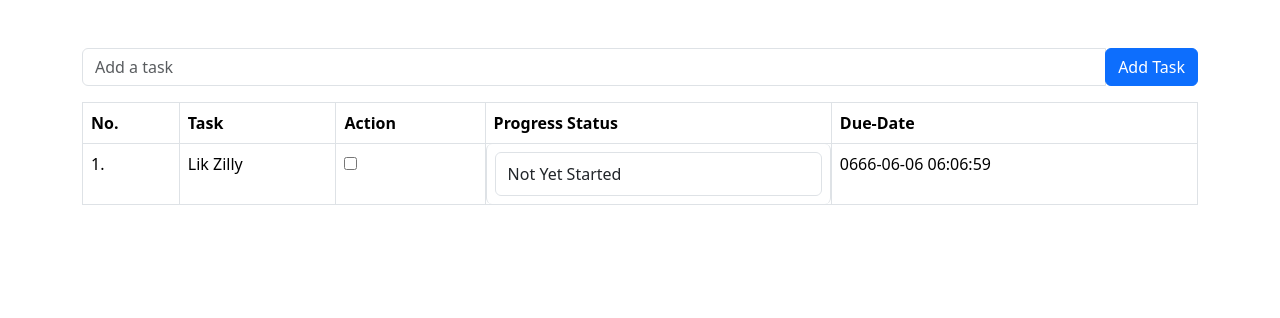
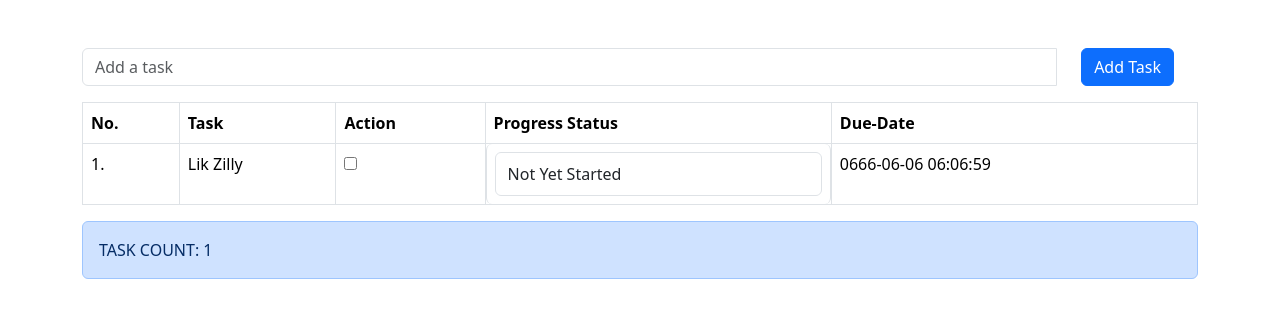
Before and after one commit to umnwebprogclassbgroup1020232024/Activity-Planner-Website, a PHP site: page / in a window 1280 px wide. Shown: the part 121-439 px from the top of the page. Run offline with PHP 8.4, Linux system fonts and the light colour scheme; a user stored in the database is signed in; data comes from the database, SQL or seed files in the repository.

Commit message:
QOL Changes

```diff
--- a/index.php
+++ b/index.php
@@ -54,7 +54,7 @@ if (!empty($_SESSION['globalUser']) && !empty($_SESSION['globalPswd'])) {
             <div class="modal-body text-center">
                 <p>Hello, <?php echo $username; ?>! Do you want to logout?</p>
             </div>
-            <div class="modal-footer text-center">
+            <div class="modal-footer text-center justify-content-center">
                 <div class="d-flex justify-content-center">
                     <button type="button" class="btn btn-secondary" data-dismiss="modal" onclick="window.location.href='logout.php'">Logout</button>
                 </div>
@@ -76,7 +76,7 @@ if (!empty($_SESSION['globalUser']) && !empty($_SESSION['globalPswd'])) {
         <form method="post" action="index.php">
             <div class="input-group mb-3">
                 <input type="text" name="task" class="form-control" placeholder="Add a task">
-                <div class="input-group-append">
+                <div class="input-group-append mx-4">
                     <button type="submit" class="btn btn-primary" name="submit">Add Task</button>
                 </div>
             </div>
@@ -138,6 +138,8 @@ if (!empty($_SESSION['globalUser']) && !empty($_SESSION['globalPswd'])) {
             }
         }
     }
+
+    // Updating Function Script
     if ($_SERVER['REQUEST_METHOD'] === 'POST') {
     // Retrieve POST data
     $taskId = $_POST['taskid'];
@@ -149,8 +151,8 @@ if (!empty($_SESSION['globalUser']) && !empty($_SESSION['globalPswd'])) {
     $stmt = $conn->prepare($query);
     $stmt->bindParam(':newValue', $newValue, PDO::PARAM_STR);
     $stmt->bindParam(':taskId', $taskId, PDO::PARAM_INT);
-        $stmt->execute();
-        $result = $stmt->execute();
+    $stmt->execute(); // Execute the statement once
+    $result = $stmt->rowCount(); // Check the number of affected rows if needed
 
     if ($result) {
         echo "Task updated successfully";
@@ -211,7 +213,7 @@ if (!empty($_SESSION['globalUser']) && !empty($_SESSION['globalPswd'])) {
                             $i++;
                         }
                     } else {
-                        echo 'No tasks found for the user.';
+                        echo "<p class='text-center my-2'><strong>No tasks found for the user " . $username .".</strong></p>";
                     }
                 } catch (PDOException $e) {
                     echo "Database Error: " . $e->getMessage();
@@ -219,6 +221,7 @@ if (!empty($_SESSION['globalUser']) && !empty($_SESSION['globalPswd'])) {
                 ?>
                 </tbody>
         </table>
+        <?php echo '<div class="alert alert-primary">TASK COUNT: ' . $i - 1 . '</div>'; ?>
     </div>
     </div>
         </tbody>
@@ -238,8 +241,13 @@ if (!empty($_SESSION['globalUser']) && !empty($_SESSION['globalPswd'])) {
             $input.focus();
             $input.blur(function() {
                 var newValue = $input.val();
+                if (newValue !== currentValue) {
                     $cell.text(newValue);
                     updateTask($cell.data('taskid'), 'task', newValue);
+                } else {
+                    alert("Task not updated, same values!");
+                    $cell.text(currentValue);
+                }
             });
         });
 
@@ -258,17 +266,20 @@ if (!empty($_SESSION['globalUser']) && !empty($_SESSION['globalPswd'])) {
 
         });
 
+
         // Click event for due date cell
         $('.duedate').click(function() {
             var $cell = $(this);
             var currentDueDate = $cell.text();
             var newDueDate = prompt('Enter a new due date (YYYY-MM-DD HH:MM):', currentDueDate);
+
             if (newDueDate !== null) {
-                if (isValidDatetime(newDueDate)) {
-                    $cell.text(newDueDate); // Update the cell with the newDueDate
-                    updateTask($cell.data('taskid'), 'duedate', newDueDate); // Update the task with newDueDate
+                if (newDueDate !== currentDueDate) {
+                    $cell.text(newDueDate);
+                    updateTask($cell.data('taskid'), 'duedate', newDueDate);
                 } else {
-                    alert('Invalid datetime format. Please use YYYY-MM-DD HH:MM.');
+                    alert("Task not updated, same values!");
+                    updateTask($cell.data('taskid'), 'duedate', currentDueDate);
                 }
             }
         });
```
Lines whose indentation alone changed are shown as unchanged.
